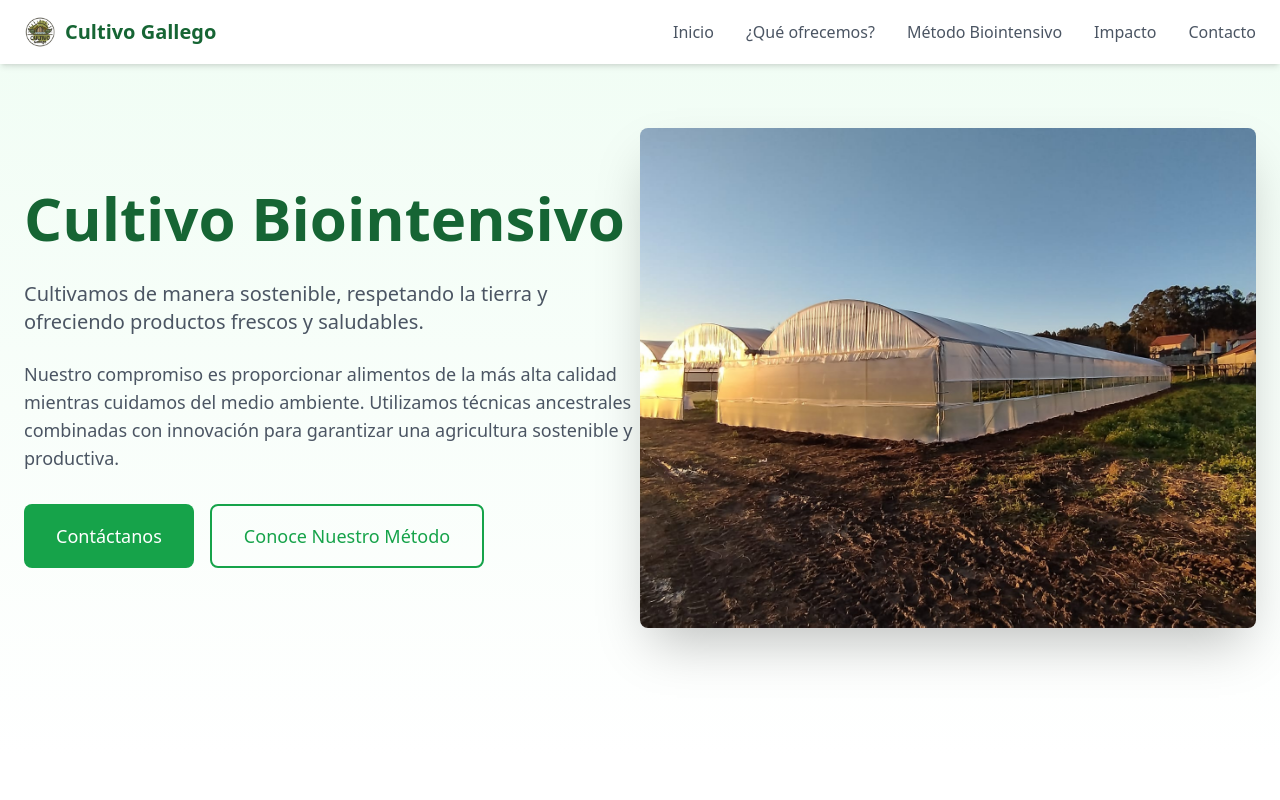
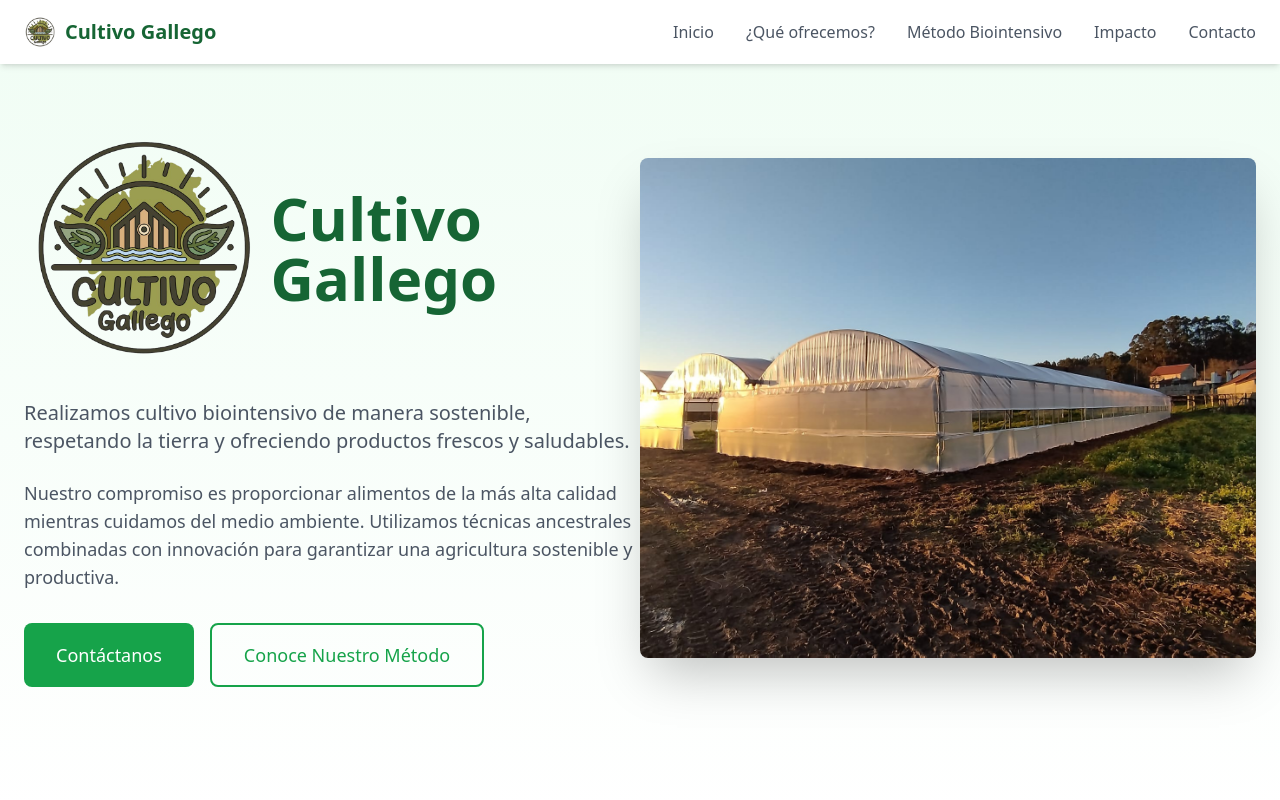
Before and after one commit to ruralhackers/cultivo-gallego, a React (Vite) app: page / in a window 1280 px wide. Shown: the top 800 px of the page. Built offline with nearby package versions, Linux system fonts and the light colour scheme.

Commit message:
imporved SEO

```diff
--- a/src/App.tsx
+++ b/src/App.tsx
@@ -65,11 +65,18 @@ function App() {
         <div className="container mx-auto px-6">
           <div className="flex flex-col md:flex-row items-center">
             <div className="md:w-1/2">
-              <h1 className="text-4xl md:text-6xl font-bold text-green-800 mb-8">
-                Cultivo Biointensivo
-              </h1>
+              <div className="flex items-center mb-8">
+                <div className="w-[40%]">
+                  <img src="/images/cultivo-gallego-logo.png" alt="Cultivo Gallego Logo" className="w-full h-auto" />
+                </div>
+                <div className="w-[60%]">
+                  <h1 className="text-4xl md:text-6xl font-bold text-green-800">
+                    Cultivo Gallego
+                  </h1>
+                </div>
+              </div>
               <p className="text-xl text-gray-600 mb-6">
-                Cultivamos de manera sostenible, respetando la tierra y ofreciendo productos frescos y saludables.
+                Realizamos cultivo biointensivo de manera sostenible, respetando la tierra y ofreciendo productos frescos y saludables.
               </p>
               <p className="text-lg text-gray-600 mb-8">
                 Nuestro compromiso es proporcionar alimentos de la más alta calidad mientras cuidamos del medio ambiente.
```
